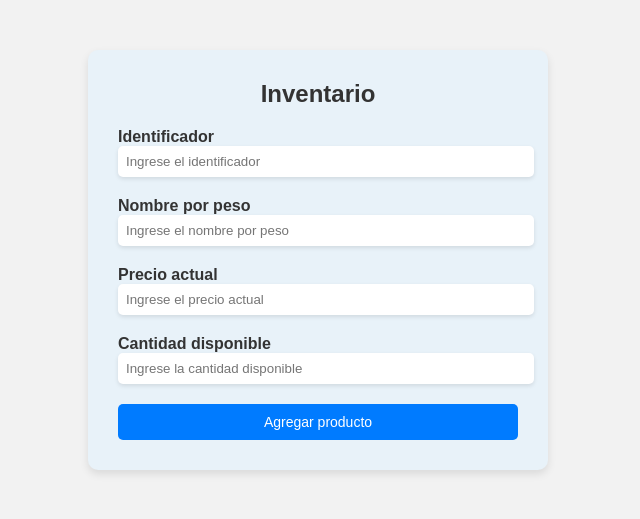
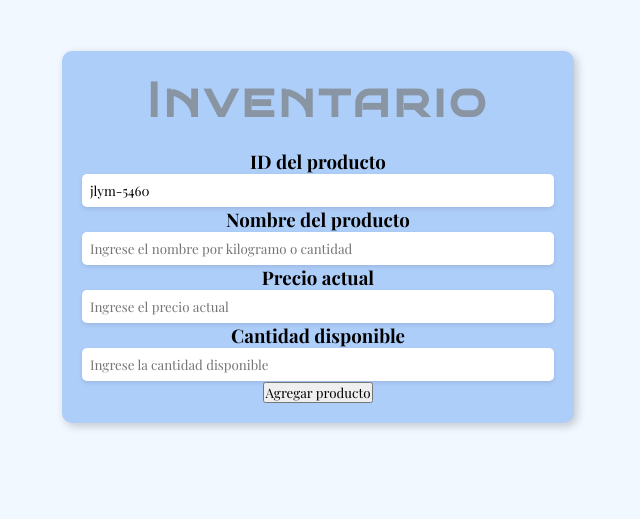
Before and after one commit to brayanavila14/cash-system, a PHP site: page /php/inventario.php in a window 1280 px wide. Shown: the top 519 px of the page, without its empty margins (322-962 px from the left). Run offline with PHP 8.4, Linux system fonts and the light colour scheme.

Commit message:
upload v1.0.0

```diff
--- a/css/inventario.css
+++ b/css/inventario.css
@@ -1,26 +1,39 @@
+*{
+    padding: 0;
+    margin: 0;
+    box-sizing: border-box;
+    font-family: cuerpo;
+}
+@font-face {
+    font-family: especial;
+    src: url(../fuentes/BrunoAceSC-Regular.ttf);
+}
+@font-face {
+    font-family: cuerpo;
+    src: url(../fuentes/PlayfairDisplay-VariableFont_wght.ttf);
+}
 body {
-    margin: 0;
-    padding: 0;
-    font-family: Arial, sans-serif;
-    background-color: #f2f2f2;
+    width: 100%;
+    height: 100%;
+    background-color: #f2f8ff;
 }
-
-.container {
-    max-width: 400px;
-    margin: 50px auto;
-    background-color: #e8f2f9;
-    padding: 30px;
+.contenedor {
+    background-color: #aecefa;
+    width: 40%;
+    margin: 4% auto;
+    padding: 20px;
+    text-align: center;
     border-radius: 10px;
-    box-shadow: 0 4px 8px rgba(0, 0, 0, 0.1);
+    box-shadow: 3px 3px 10px rgba(0, 0, 0, 0.2);
 }
-
-h1 {
+.tittle{
+    font-family: especial;
     text-align: center;
-    color: #333;
-    font-size: 24px;
-    margin-top: 0;
+    font-size: 300%;
+    letter-spacing: 4px;
+    margin-bottom: 20px;
+    color: #777777a6;
 }
-
 form {
     margin-top: 20px;
 }
--- a/php/inventario.php
+++ b/php/inventario.php
@@ -8,26 +8,40 @@
     <title>Inventario</title>
 </head>
 <body>
-    <div class="container">
-        <h1>Inventario</h1>
-        <form action="#" method="POST">
-            <div class="form-group">
-                <label for="identificador">Identificador</label>
-                <input type="text" id="identificador" name="identificador" placeholder="Ingrese el identificador" required>
+    <div class="contenedor">
+        <h1 class="tittle">Inventario</h1>
+        <?php
+
+            // Generar ID aleatorio de 8 caracteres alfanuméricos
+            // primero divido en codigo en dos partes, una que va a hacer la especial y la otra la común.
+
+            // parte especial
+            $part1 = substr(str_shuffle('abcdefghijklmnopqrstuvwxyz'), 0, 4);
+
+            // parte común
+            $part2 = substr(str_shuffle('0123456789'), 0, 4);
+
+            // se genera un codigo especial para el administrador
+            $idproduct = $part1. '-'. $part2 ;
+
+        ?>
+        <form  method="POST">
+            <div class="contenido">
+
+                <h3>ID del producto</h3>
+                <input id="id" class="campo" name="id" type="text" value="<?php echo $idproduct; ?>" readonly>
+
+                <h3>Nombre del producto</h3>
+                <input class="campo" name="nombre" type="text" placeholder="Ingrese el nombre por kilogramo o cantidad" autocomplete="off">
+
+                <h3>Precio actual</h3>
+                <input class="campo" name="precio" type="number" placeholder="Ingrese el precio actual" autocomplete="off">
+
+                <h3>Cantidad disponible</h3>
+                <input type="number" id="cantidad" name="cantidad" placeholder="Ingrese la cantidad disponible" required>
+
+                <input id="agregar-product" class="boton-agregar" type="submit" name="agregar" value="Agregar producto">
             </div>
-            <div class="form-group">
-                <label for="nombre">Nombre por peso</label>
-                <input type="text" id="nombre" name="nombre" placeholder="Ingrese el nombre por peso" required>
-            </div>
-            <div class="form-group">
-                <label for="precio">Precio actual</label>
-                <input type="number" id="precio" name="precio" placeholder="Ingrese el precio actual" required>
-            </div>
-            <div class="form-group">
-                <label for="cantidad">Cantidad disponible</label>
-                <input type="number" id="cantidad" name="cantidad" placeholder="Ingrese la cantidad disponible" required>
-            </div>
-            <button type="submit">Agregar producto</button>
         </form>
     </div>
 </body>
```
